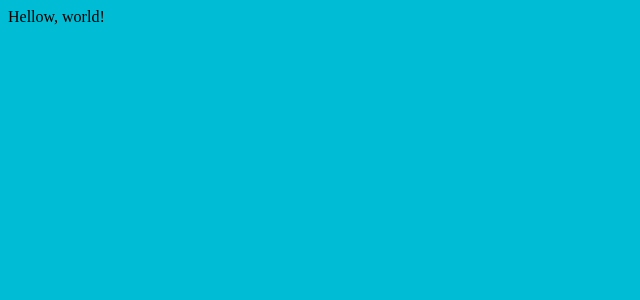
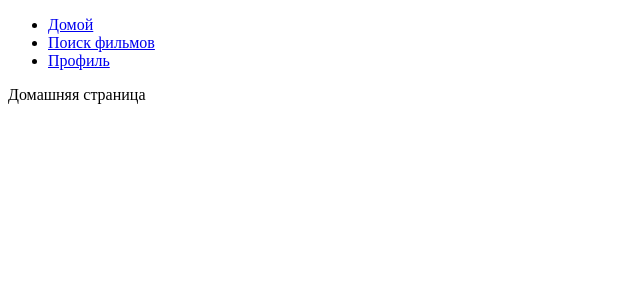
Before and after one commit to codyfet/react-workspace, a React app: page / in a window 1280 px wide. Shown: the top 300 px of the page, without its empty margins (0-640 px from the left). Built offline with nearby package versions, Linux system fonts and the light colour scheme.

Commit message:
Добавил реакт роутер

```diff
--- a/package.json
+++ b/package.json
@@ -34,6 +34,7 @@
   },
   "dependencies": {
     "react": "^16.3.1",
-    "react-dom": "^16.3.1"
+    "react-dom": "^16.3.1",
+    "react-router-dom": "^4.2.2"
   }
 }
--- /dev/null
+++ b/src/App.js
@@ -0,0 +1,14 @@
+import React from 'react';
+import ReactDOM from 'react-dom';
+
+import {Header} from './Header.js';
+import {Main} from './Main.js';
+
+export const App = () => {
+    return (
+        <div>
+            <Header />
+            <Main />
+        </div>
+    )
+}
--- /dev/null
+++ b/src/Header.js
@@ -0,0 +1,14 @@
+import React from 'react';
+import ReactDOM from 'react-dom';
+
+import {Link} from 'react-router-dom';
+
+export const Header = () => {
+    return (
+        <ul>
+            <li><Link to='/'>Домой</Link></li>
+            <li><Link to='/search'>Поиск фильмов</Link></li>
+            <li><Link to='/profile'>Профиль</Link></li>
+        </ul>
+    )
+}
--- /dev/null
+++ b/src/Home.js
@@ -0,0 +1,10 @@
+import React from 'react';
+import ReactDOM from 'react-dom';
+
+export const Home = () => {
+    return (
+        <div>
+            Домашняя страница
+        </div>
+    )
+}
--- /dev/null
+++ b/src/Main.js
@@ -0,0 +1,20 @@
+import React from 'react';
+import ReactDOM from 'react-dom';
+
+import {Switch, Route} from 'react-router-dom';
+
+import {Search} from './Search.js';
+import {Profile} from './Profile.js';
+import {Home} from './Home.js';
+
+export const Main = () => {
+    return (
+        <div>
+            <Switch>
+                <Route exact path='/' component={Home} />
+                <Route path='/search' component={Search} />
+                <Route path='/profile' component={Profile} />
+            </Switch>
+        </div>
+    )
+}
--- /dev/null
+++ b/src/Profile.js
@@ -0,0 +1,10 @@
+import React from 'react';
+import ReactDOM from 'react-dom';
+
+export const Profile = () => {
+    return (
+        <div>
+            Здесь будет страница профиля
+        </div>
+    )
+}
--- /dev/null
+++ b/src/Search.js
@@ -0,0 +1,10 @@
+import React from 'react';
+import ReactDOM from 'react-dom';
+
+export const Search = () => {
+    return (
+        <div>
+            Здесь будет страница поиска
+        </div>
+    )
+}
--- a/src/index.js
+++ b/src/index.js
@@ -1,12 +1,12 @@
 import React from "react";
 import ReactDOM from "react-dom";
+import {BrowserRouter} from 'react-router-dom';
 
-import "./main.less";
+import {App} from './App.js';
 
-class HelloWorld extends React.Component {
-    render () {
-        return <div>Hellow, world!</div>
-    }
-}
-
-ReactDOM.render(<HelloWorld />, document.getElementById("root"));
+ReactDOM.render(
+    <BrowserRouter>
+        <App />
+    </BrowserRouter>,
+    document.getElementById("root")
+);
--- a/src/main.less
+++ /dev/null
@@ -1,3 +0,0 @@
-body {
-    background: #00bcd4;
-}
```
Also changed, not shown: 1 other file (tests, documents, lock files or other folders).
